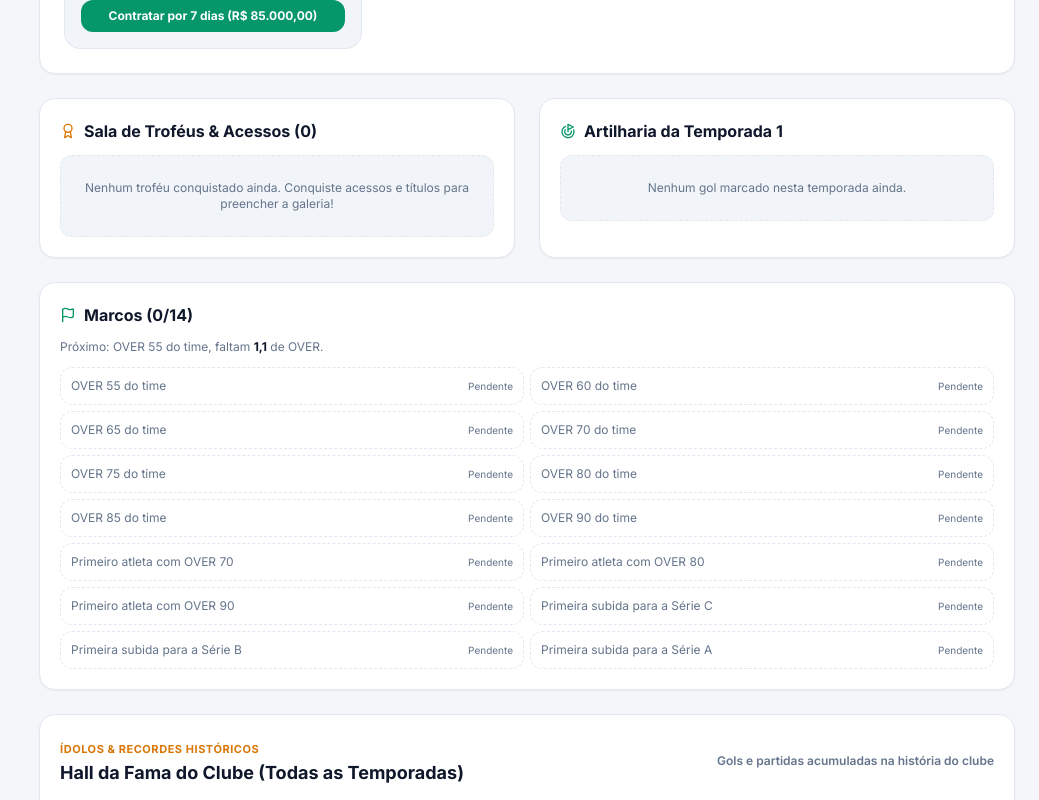
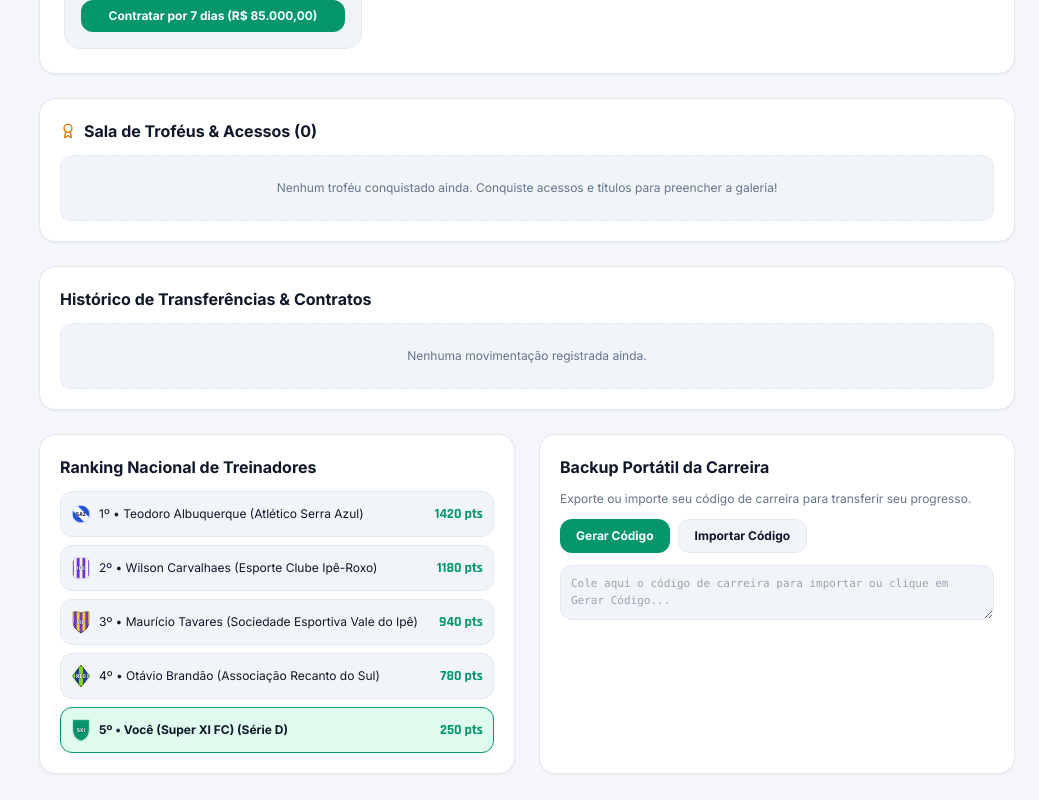
Before and after one commit to adrinoxdev/super-xi, a Vue app: page /#/club in a window 1280 px wide. Shown: the part 1840-2640 px from the top of the page, without its empty margins (241-1280 px from the left). Built offline with nearby package versions, Linux system fonts and the light colour scheme.

Commit message:
refactor(club): remove artilharia, marcos e hall da fama da aba Clube

```diff
--- a/src/components/club/HallOfFame.vue
+++ /dev/null
@@ -1,51 +0,0 @@
-<script setup lang="ts">
-import { useClubStore } from '@/stores/club'
-import { useClub } from '@/composables/useClub'
-import { formatPosBR } from '@/utils/format/formatCurrency'
-import BaseCard from '@/components/ui/BaseCard.vue'
-import EmptyState from '@/components/ui/EmptyState.vue'
-import ListRow from '@/components/ui/ListRow.vue'
-
-const club = useClubStore()
-const { hallOfFameList } = useClub()
-</script>
-
-<template>
-  <BaseCard class="space-y-4">
-    <div class="flex flex-col sm:flex-row sm:items-center sm:justify-between gap-2">
-      <div class="min-w-0">
-        <span class="text-[11px] font-bold uppercase tracking-wider text-amberpro">Ídolos & Recordes Históricos</span>
-        <h3 class="text-base sm:text-lg font-bold text-ink">Hall da Fama do Clube (Todas as Temporadas)</h3>
-      </div>
-      <span class="text-xs font-semibold text-ink-muted break-words">Gols e partidas acumuladas na história do clube</span>
-    </div>
-
-    <EmptyState v-if="hallOfFameList.length === 0" class="break-words [overflow-wrap:anywhere]">
-      Dispute partidas para construir o ranking histórico de jogos e gols dos ídolos do {{ club.name }}.
-    </EmptyState>
-    <div v-else class="grid grid-cols-1 sm:grid-cols-2 lg:grid-cols-3 gap-3">
-      <ListRow
-        v-for="(leg, idx) in hallOfFameList.slice(0, 6)"
-        :key="leg.id"
-        padding="p-3.5"
-      >
-        <div class="flex items-center gap-2.5 min-w-0">
-          <span
-            :class="idx === 0 ? 'bg-amberpro text-white' : 'bg-surface border border-borderline text-ink'"
-            class="w-6 h-6 rounded-lg font-bold flex items-center justify-center text-[11px] shrink-0"
-          >
-            {{ idx + 1 }}
-          </span>
-          <div class="min-w-0">
-            <div class="font-bold text-ink truncate" :title="leg.name">{{ leg.name }}</div>
-            <div class="text-[10px] text-ink-muted truncate">{{ formatPosBR(leg.position) }} • {{ leg.apps }} jogos</div>
-          </div>
-        </div>
-        <div class="text-right shrink-0">
-          <span class="font-score font-bold text-base text-emeraldpro block leading-none">{{ leg.goals }} gols</span>
-          <span class="text-[9px] text-ink-muted uppercase font-bold">Histórico</span>
-        </div>
-      </ListRow>
-    </div>
-  </BaseCard>
-</template>
--- a/src/components/club/MilestonesCard.vue
+++ /dev/null
@@ -1,54 +0,0 @@
-<script setup lang="ts">
-import { computed } from 'vue'
-import { Flag, Check } from 'lucide-vue-next'
-import { useClubStore } from '@/stores/club'
-import { useSquadStore } from '@/stores/squad'
-import { milestoneCatalog } from '@/utils/club/progression'
-import { fmtOver } from '@/utils/format/formatOver'
-import BaseCard from '@/components/ui/BaseCard.vue'
-import SectionTitle from '@/components/ui/SectionTitle.vue'
-import Badge from '@/components/ui/Badge.vue'
-
-const club = useClubStore()
-const squad = useSquadStore()
-
-const rows = computed(() => {
-  const got = new Map(club.progress.milestones.map((m) => [m.id, m]))
-  return milestoneCatalog().map((c) => ({ ...c, done: got.get(c.id) ?? null }))
-})
-const doneCount = computed(() => rows.value.filter((r) => r.done).length)
-const next = computed(() => {
-  const r = rows.value.find((x) => !x.done && x.kind === 'team' && x.target !== undefined)
-  if (!r || r.target === undefined) return null
-  return { title: r.title, left: Math.max(0, r.target - squad.teamStrength.rating) }
-})
-</script>
-
-<template>
-  <BaseCard class="space-y-3 min-w-0">
-    <SectionTitle class="min-w-0">
-      <template #icon><Flag class="w-4 h-4 text-emeraldpro shrink-0" /></template>
-      <span class="min-w-0 break-words">Marcos ({{ doneCount }}/{{ rows.length }})</span>
-    </SectionTitle>
-    <p v-if="next" class="text-xs text-ink-muted break-words">
-      Próximo: {{ next.title }}, faltam <strong class="text-ink">{{ fmtOver(next.left) }}</strong> de OVER.
-    </p>
-    <ul class="grid grid-cols-1 md:grid-cols-2 gap-1.5">
-      <li
-        v-for="r in rows"
-        :key="r.id"
-        class="p-2.5 rounded-xl border text-xs flex items-center justify-between gap-2 min-w-0"
-        :class="r.done ? 'bg-subtle border-borderline' : 'border-dashed border-borderline'"
-      >
-        <span class="min-w-0 flex items-center gap-1.5" :class="r.done ? 'text-ink font-semibold' : 'text-ink-muted'">
-          <Check v-if="r.done" class="w-3.5 h-3.5 text-emeraldpro shrink-0" />
-          <span class="min-w-0 break-words">{{ r.title }}</span>
-        </span>
-        <Badge v-if="r.done" tone="success-strong" shape="rounded" uppercase class="shrink-0 whitespace-nowrap">
-          Temp. {{ r.done.season }}
-        </Badge>
-        <span v-else class="shrink-0 text-[10px] text-ink-muted">Pendente</span>
-      </li>
-    </ul>
-  </BaseCard>
-</template>
--- a/src/components/club/TopScorers.vue
+++ /dev/null
@@ -1,39 +0,0 @@
-<script setup lang="ts">
-import { Goal } from 'lucide-vue-next'
-import { useClubStore } from '@/stores/club'
-import { useClub } from '@/composables/useClub'
-import { formatPosBR } from '@/utils/format/formatCurrency'
-import BaseCard from '@/components/ui/BaseCard.vue'
-import SectionTitle from '@/components/ui/SectionTitle.vue'
-import EmptyState from '@/components/ui/EmptyState.vue'
-import ListRow from '@/components/ui/ListRow.vue'
-
-const club = useClubStore()
-const { topScorersList } = useClub()
-</script>
-
-<template>
-  <BaseCard class="space-y-3">
-    <SectionTitle>
-      <template #icon><Goal class="w-4 h-4 text-emeraldpro shrink-0" /></template>
-      Artilharia da Temporada {{ club.season }}
-    </SectionTitle>
-
-    <EmptyState v-if="topScorersList.length === 0">
-      Nenhum gol marcado nesta temporada ainda.
-    </EmptyState>
-    <div v-else class="space-y-2 max-h-[260px] overflow-y-auto">
-      <ListRow
-        v-for="(sc, idx) in topScorersList"
-        :key="sc.id"
-      >
-        <div class="flex items-center gap-2 min-w-0">
-          <span class="font-bold text-ink-muted w-5 shrink-0">{{ idx + 1 }}º</span>
-          <span class="font-bold text-ink truncate" :title="sc.name">{{ sc.name }}</span>
-          <span class="text-[10px] font-bold text-ink-muted shrink-0">({{ formatPosBR(sc.position) }})</span>
-        </div>
-        <span class="font-score font-bold text-base text-emeraldpro shrink-0">{{ sc.goals }} {{ sc.goals === 1 ? 'gol' : 'gols' }}</span>
-      </ListRow>
-    </div>
-  </BaseCard>
-</template>
--- a/src/views/ClubView.vue
+++ b/src/views/ClubView.vue
@@ -4,9 +4,6 @@ import IdentityEditor from '@/components/club/IdentityEditor.vue'
 import UpgradeCard from '@/components/club/UpgradeCard.vue'
 import StaffCard from '@/components/club/StaffCard.vue'
 import TrophyRoom from '@/components/club/TrophyRoom.vue'
-import MilestonesCard from '@/components/club/MilestonesCard.vue'
-import TopScorers from '@/components/club/TopScorers.vue'
-import HallOfFame from '@/components/club/HallOfFame.vue'
 import TransferHistory from '@/components/club/TransferHistory.vue'
 import ManagerRanking from '@/components/club/ManagerRanking.vue'
 import BackupPanel from '@/components/club/BackupPanel.vue'
@@ -37,14 +34,7 @@ import BaseCard from '@/components/ui/BaseCard.vue'
       </div>
     </BaseCard>
 
-    <div class="grid grid-cols-1 lg:grid-cols-2 gap-6">
-      <TrophyRoom />
-      <TopScorers />
-    </div>
-
-    <MilestonesCard />
-
-    <HallOfFame />
+    <TrophyRoom />
     <TransferHistory />
 
     <div class="grid grid-cols-1 lg:grid-cols-2 gap-6">
```
